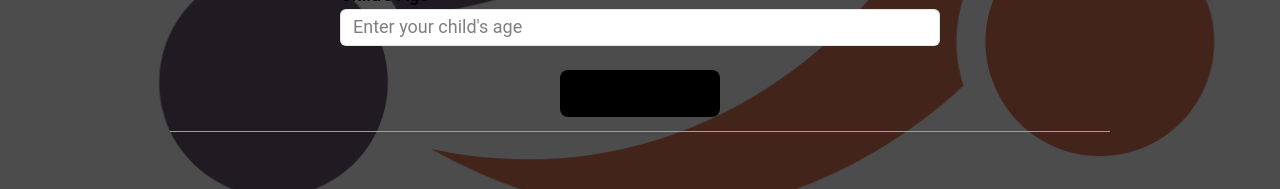
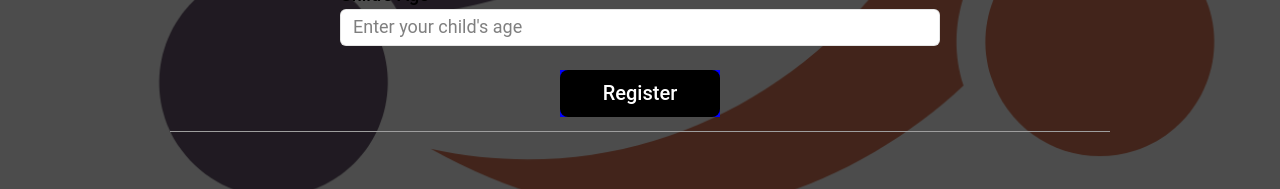
Before and after one commit to Nate5461/SE3350-Project, a Next.js app: page /info/services in a window 1280 px wide. Shown: the part 1444-1633 px from the top of the page. Built offline with nearby package versions, Linux system fonts and the light colour scheme; grey boxes are pictures that could not be loaded.

Commit message:
changed newsletter signup button colour

```diff
--- a/src/app/globals.css
+++ b/src/app/globals.css
@@ -30,6 +30,11 @@ body {
   .text-balance {
     text-wrap: balance;
   }
+}
+
+.blueButton {
+  background-color: blue;
+  color: white; /* Assuming you want the text color to be white */
 }
 
 .page {
--- a/src/app/info/services/page.tsx
+++ b/src/app/info/services/page.tsx
@@ -96,7 +96,7 @@ export default function ServicesPage() {
             </div>
           </div>
 
-          <button className="button">
+          <button className="blueButton">
             <div className="primary">
               <div className="div">Register</div>
             </div>
```
